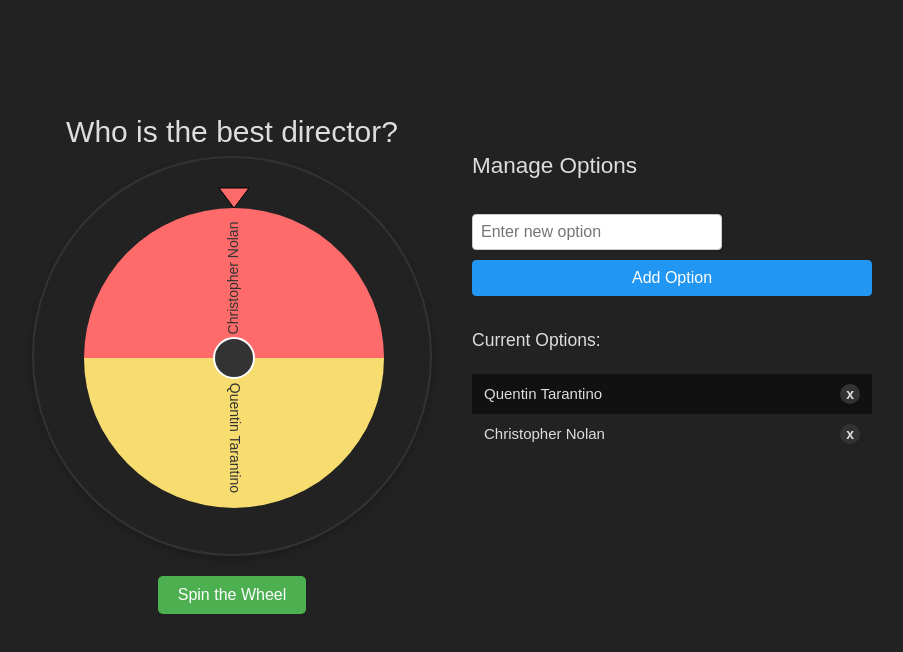
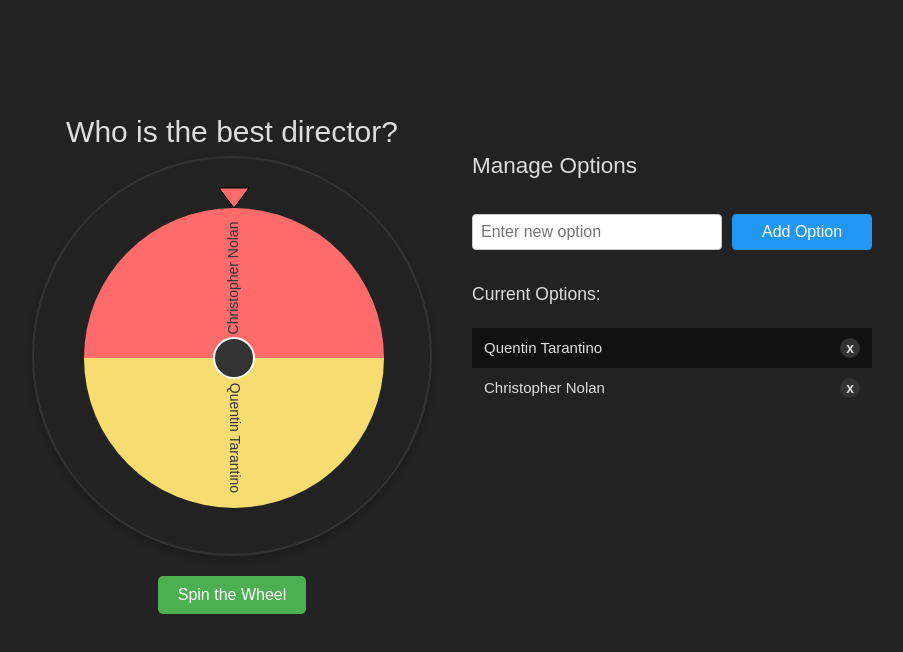
Before and after one commit to krasej/wheeloffortune, a Vue app: page / in a window 1280 px wide. Shown: the top 652 px of the page, without its empty margins (188-1091 px from the left). Built offline with nearby package versions, Linux system fonts and the light colour scheme.

Commit message:
More button fixes

```diff
--- a/src/App.vue
+++ b/src/App.vue
@@ -261,6 +261,7 @@
   cursor: pointer;
   transition: background-color 0.3s;
   width: 100%;
+  flex: 1;
 }
 
 .add-button:hover {
@@ -276,6 +277,10 @@
 @media (min-width : 1024px) {
   .manage-options {
       padding: 20px;
+  }
+
+  .add-button {
+    flex: 1;
   }
 }
 
```
